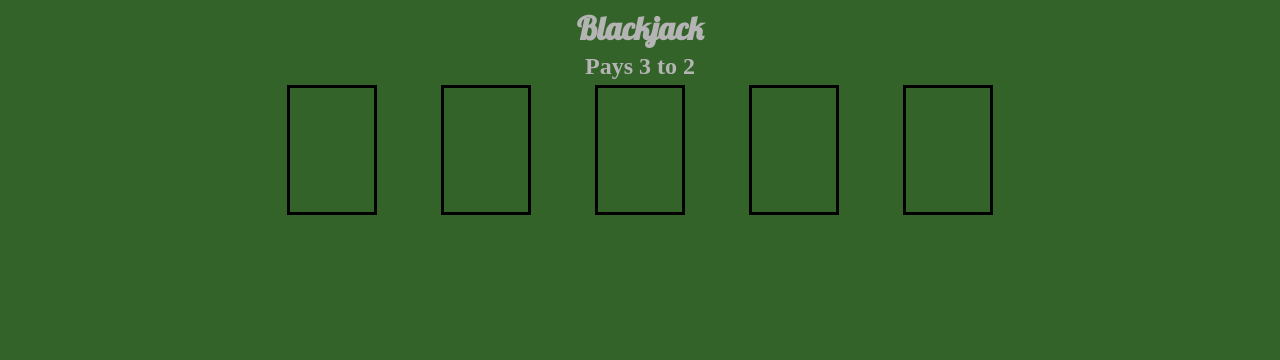
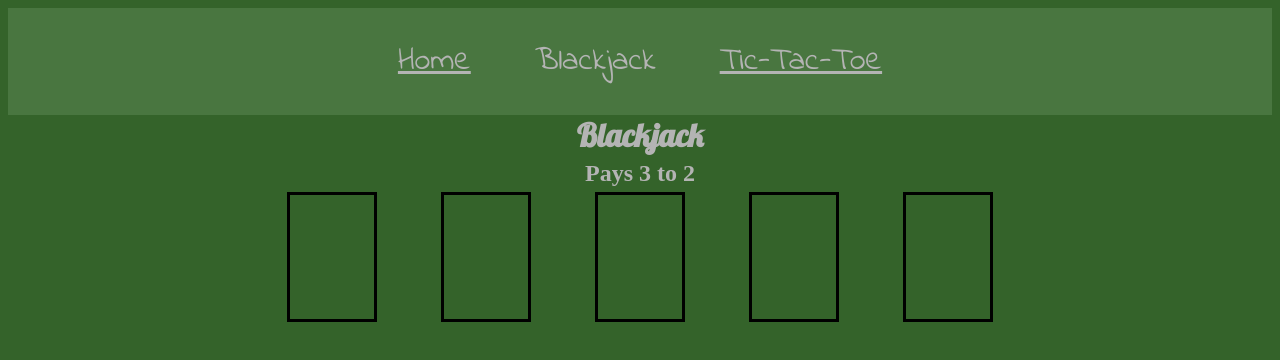
Before and after one commit to alexbannon/blackjack, a plain HTML site: page index.html in a window 1280 px wide. Drawn offline with nearby package versions, Linux system fonts and the light colour scheme.

Commit message:
added header and tic_tac_toe game into project as side-game

```diff
--- a/index.html
+++ b/index.html
@@ -1,12 +1,20 @@
 <!DOCTYPE html>
 <html lang="en">
 <head>
+  <link href='http://fonts.googleapis.com/css?family=Indie+Flower' rel='stylesheet' type='text/css'>
   <link href='http://fonts.googleapis.com/css?family=Lobster' rel='stylesheet' type='text/css'>
   <meta charset="UTF-8">
   <title>Blackjack</title>
   <link rel="stylesheet" href="style.css">
 </head>
 <body>
+  <header>
+    <nav>
+      <li><a href="#">Home</a></li>
+      <li><a>Blackjack</a></li>
+      <li><a href="tic_tac_toe/index.html">Tic-Tac-Toe</a></li>
+    </nav>
+  </header>
   <div id= "container">
   <h1>Blackjack</h1>
   <h2>Pays 3 to 2</h2>
--- a/script.js
+++ b/script.js
@@ -19,7 +19,7 @@ $("#playerThree").on("click", function(){
   }
   console.log(playerTotal);
 })
-function shuffleCards(array) {
+function shuffleCards(array) { //fisher Yates Shuffle
   for(var i = array.length - 1; i > 0; i--) {
     var pickRandomIndex = Math.floor(Math.random() * (i + 1));
     var holdValueToSwitchWithRandomIndexLater = array[i];
--- a/style.css
+++ b/style.css
@@ -40,3 +40,19 @@ h2 {
     -moz-border-radius: 25px;
     border-radius: 25px;
 }
+header {
+  background-color: rgb(73, 118, 64);
+  text-align: center;
+  margin: 0;
+  padding: 0;
+  border: 0;
+}
+li {
+  display: inline-block;
+  margin: 30px 30px
+}
+a {
+  color: rgb(180, 180, 180);
+  font-family: 'Indie Flower', sans-serif;
+  font-size: 2em;
+}
```
